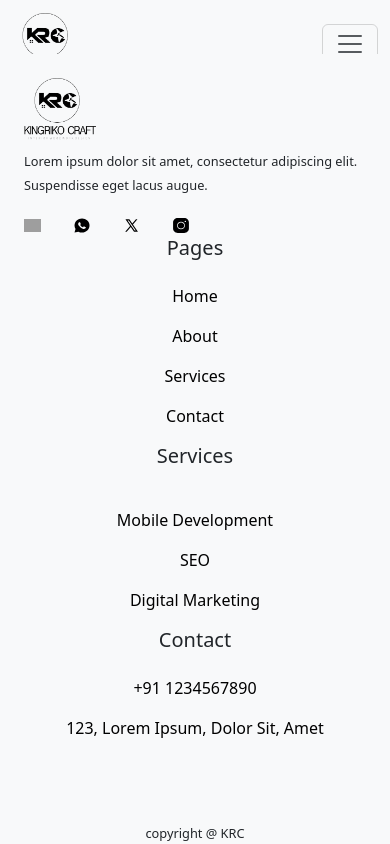
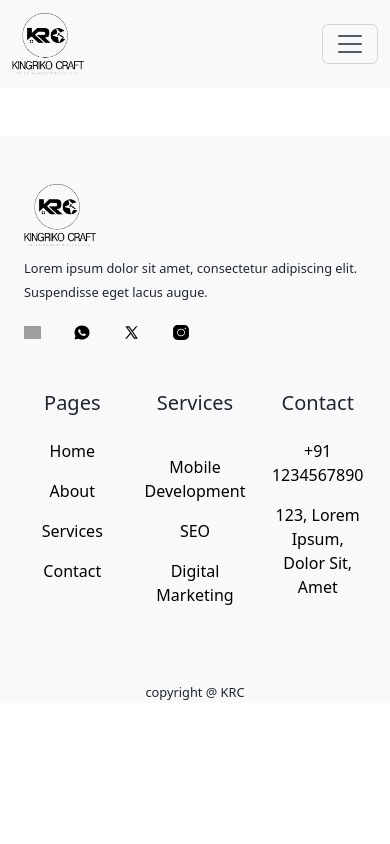
Before and after one commit to eric-acquah/KRC_Website, a React (Vite) app in the folder krc_web/: page / in a window 390 px wide. Built offline with nearby package versions, Linux system fonts and the light colour scheme; grey boxes are pictures that could not be loaded.

Commit message:
Corrected footer layout

```diff
--- a/krc_web/src/compenets/ui/Footer/Footer.jsx
+++ b/krc_web/src/compenets/ui/Footer/Footer.jsx
@@ -8,23 +8,23 @@ import instagram from "/src/assets/icons/icons8-instagram.svg";
 
 export default function Footer() {
     return (
-        <footer className="footer ">
-        <div className="container-fluid position-absolute bottom-0 bg-body-tertiary">
+        <footer className="footer position-relative bottom-0 mt-5">
+        <div className="container-fluid pt-4  bg-body-tertiary fs-6">
            <div className='container mt-4'>
                 <div className='row text-center'>
-                    <div className='col-sm text-start'>
+                    <div className='col-sm text-start mb-5'>
                         <img src="/src/assets/krc-logo.png" alt="logo" width="150" className='logo d-block' />
                         <div className='mt-2'>
                         <small>Lorem ipsum dolor sit amet, consectetur adipiscing elit. Suspendisse eget lacus augue.</small>
                         </div>
-                        <div className='d-flex mt-3 '>
+                        <div className='d-flex mt-3'>
                             <a href="#"><img src={Facebook} alt="" className='social-icon'/></a>
                             <a href="#"><img src={Whatsapp} alt="" className='social-icon'/></a>
                             <a href="#"><img src={Twitter} alt="" className='social-icon'/></a>
                             <a href="#"><img src={instagram} alt="" className='social-icon'/></a>
                         </div>
                     </div>
-                    <div className='col-sm'>
+                    <div className='col'>
                         <h5>Pages</h5>
                         <ul className='list-unstyled footer-list'>
                             <li><a href="#">Home</a></li>
@@ -33,7 +33,7 @@ export default function Footer() {
                             <li><a href="#">Contact</a></li>
                         </ul>
                     </div>
-                    <div className='col-sm'>
+                    <div className='col'>
                         <h5>Services</h5>
                         <ul className='list-unstyled footer-list'>
                             <li><a href="#"></a></li>
@@ -42,7 +42,7 @@ export default function Footer() {
                             <li><a href="#">Digital Marketing</a></li>
                         </ul>
                     </div>
-                    <div className='col-sm'>
+                    <div className='col'>
                         <h5>Contact</h5>
                         <ul className='list-unstyled footer-list'>
                             <li><a href="#">+91 1234567890</a></li>
```
